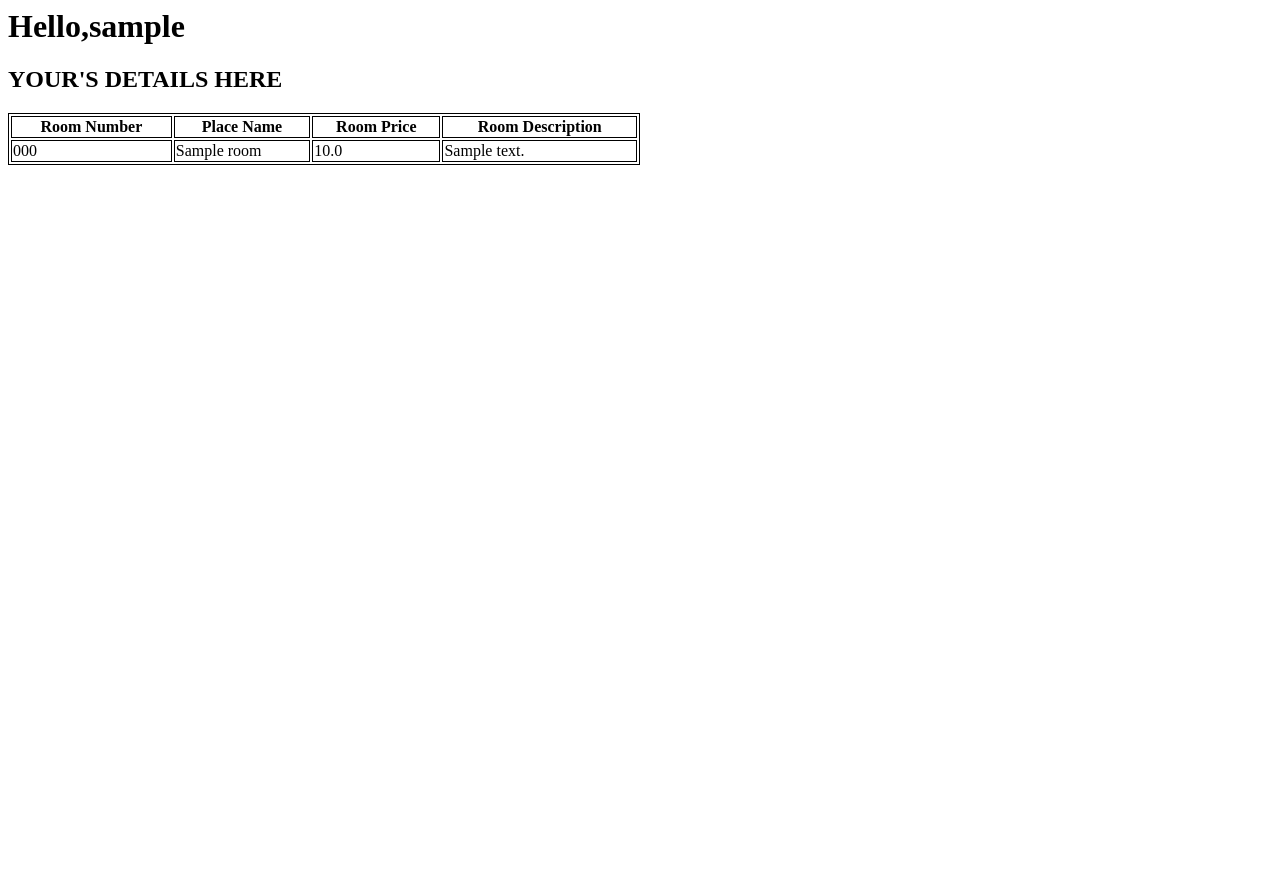
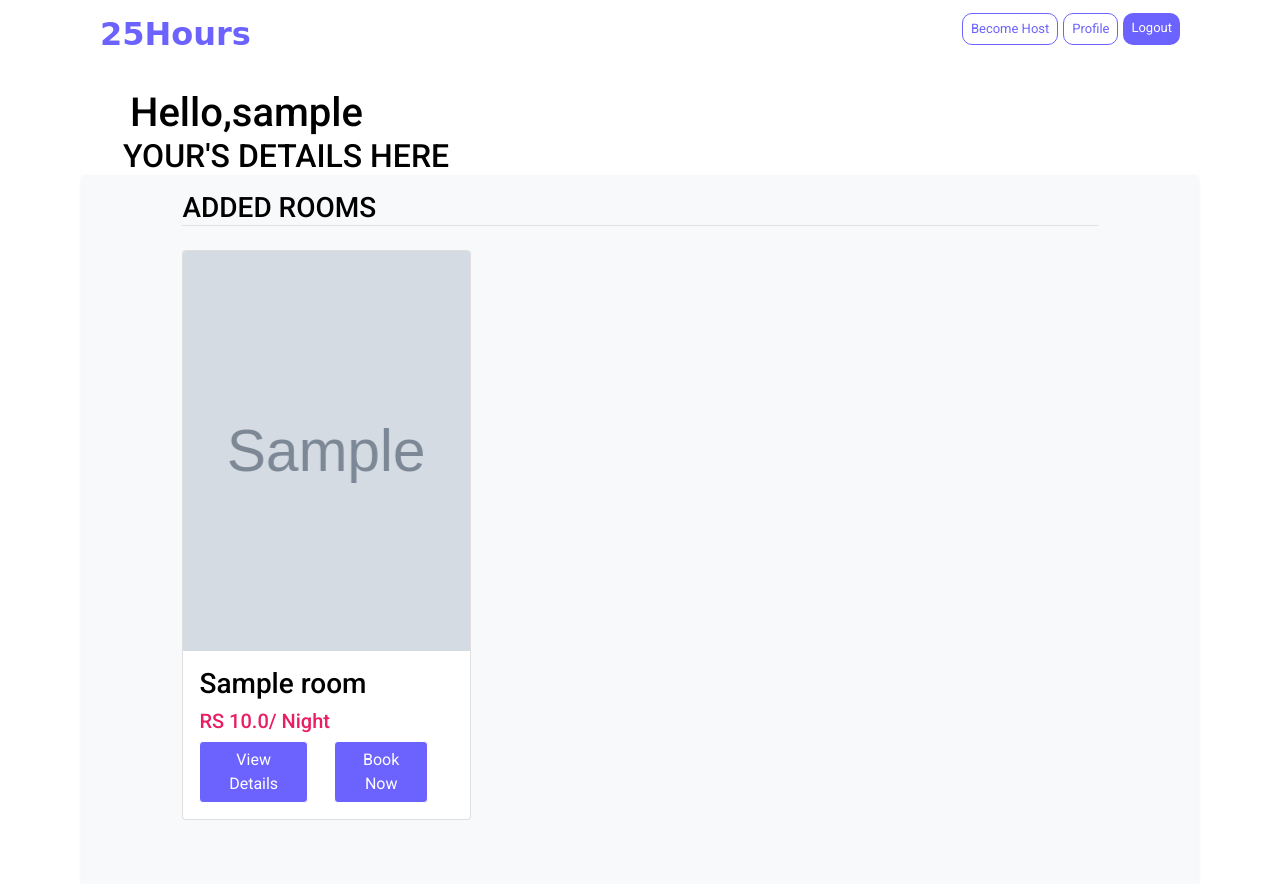
Before and after one commit to bineshburjamagar/25Hours, a Django app: page /userprofile in a window 1280 px wide. Before the commit the page ends 165 px from the top, so only its background shows below. Run offline with Django 4.2, Linux system fonts and the light colour scheme; a user stored in the database is signed in; tables that the repository leaves empty hold one stand-in row (values such as "Sample post"); grey boxes marked "Sample" are stand-in pictures; parts of the project's set-up code (start-up, migrations or seed data) failed here and were passed over; some libraries are stand-ins or nearby versions; some web fonts are replaced.

Commit message:
profile and khalti payment

```diff
--- /dev/null
+++ b/static/css/profile.css
@@ -0,0 +1,3 @@
+.greetings {
+    margin-top: 100px;
+}
--- a/templates/payment.html
+++ b/templates/payment.html
@@ -19,7 +19,7 @@
 
     var config = {
         // replace the publicKey with yours
-        "publicKey": "test_public_key_dc74e0fd57cb46cd93832aee0a390234",
+        "publicKey": "test_public_key_878189eb6a814114b2b0579c77d01fd1",
         "productIdentity": "1234567890",
         "productName": "Dragon",
         "productUrl": "http://gameofthrones.wikia.com/wiki/Dragons",
--- a/templates/profile.html
+++ b/templates/profile.html
@@ -1,11 +1,22 @@
+{% extends 'base.html' %}
+{%load static%}
+
+
 {%block content%}
-<h1>
+<div class="container">
+<div class="mt-5">
+<h1 class="ms-5">
     Hello,{{user.username}}
 
 </h1>
 <h2>
+
 YOUR'S DETAILS HERE
 </h2>
+</div>
+{%if user.is_authenticated and user.is_hotelOwner%}
+{% comment %} {% if data %}
+{% for datas in data %}
 <table style="width:50%">
 
     <tr>
@@ -14,8 +25,7 @@ YOUR'S DETAILS HERE
       <th>Room Price</th>
       <th>Room Description</th>
     </tr>
-    {% if data %}
-    {% for datas in data %}
+
     <tr>
       <td>{{datas.room_number}}</td>
       <td>{{datas.place_name}}</td>
@@ -32,6 +42,44 @@ YOUR'S DETAILS HERE
     }
     </style>
 
+    {%endif%} {% endcomment %}
+
+ <section class="bg-light pt-2 pb-5 shadow-sm">
+
+      <div class="row pt-2">
+        <div class="col-12">
+          <h3 class="text-uppercase border-bottom mb-4">ADDED ROOMS</h3>
+        </div>
+      </div>
+      <div class="row">
+        {%for datas in data%}
+        <!--ADD CLASSES HERE d-flex align-items-stretch-->
+        <div class="col-md-4 mb-3 ">
+          <div class="card">
+            {% if datas.cover_image %}
+            <div class="card-img-top" style="background-image: url({{datas.cover_image.url}});">
+            </div>
+            {% else %}
+            {%endif%}
 
 
+            <div class="card-body d-flex flex-column">
+              <h3 class="card-title"> {{datas.place_name }}</h3>
+              <h5 class="card-title"> RS {{datas.room_price }}/ Night</h5>
+              <div class="d-flex">
+                <a href="{%url 'details' datas.id%}" class="btn btn-primary mt-auto align-self-start">View Details</a>
+                <a href="#" class="btn btn-primary mt-auto align-self-start">Book Now</a>
+              </div>
+            </div>
+          </div>
+
+        </div>
+        {%endfor%}
+        <div class="col-12">
+
+        </div>
+      </div>
+    </div>
+  </section>
+  {%endif%}
 {%endblock content%}
```
Also changed, not shown: static/css/roomDetails.css (+26 -1 lines), templates/roomDetails.html (+24 -6 lines).
